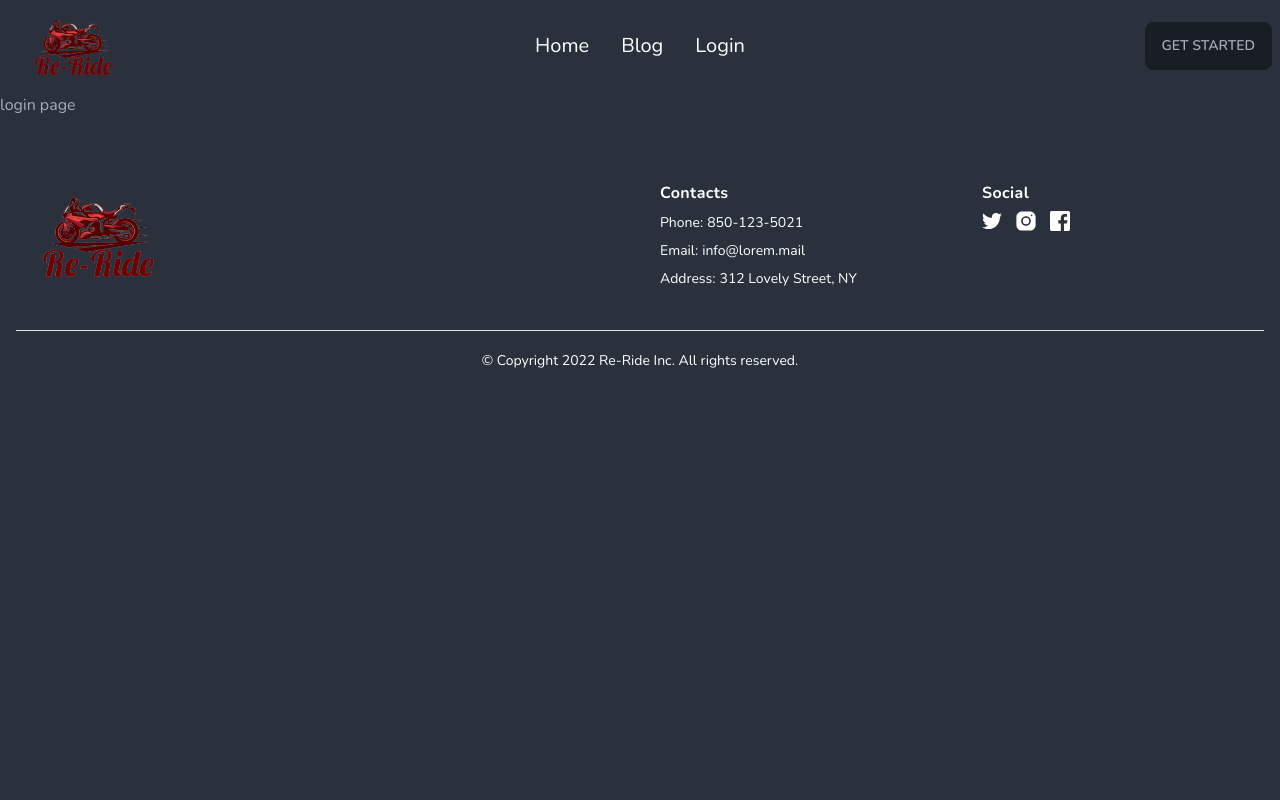
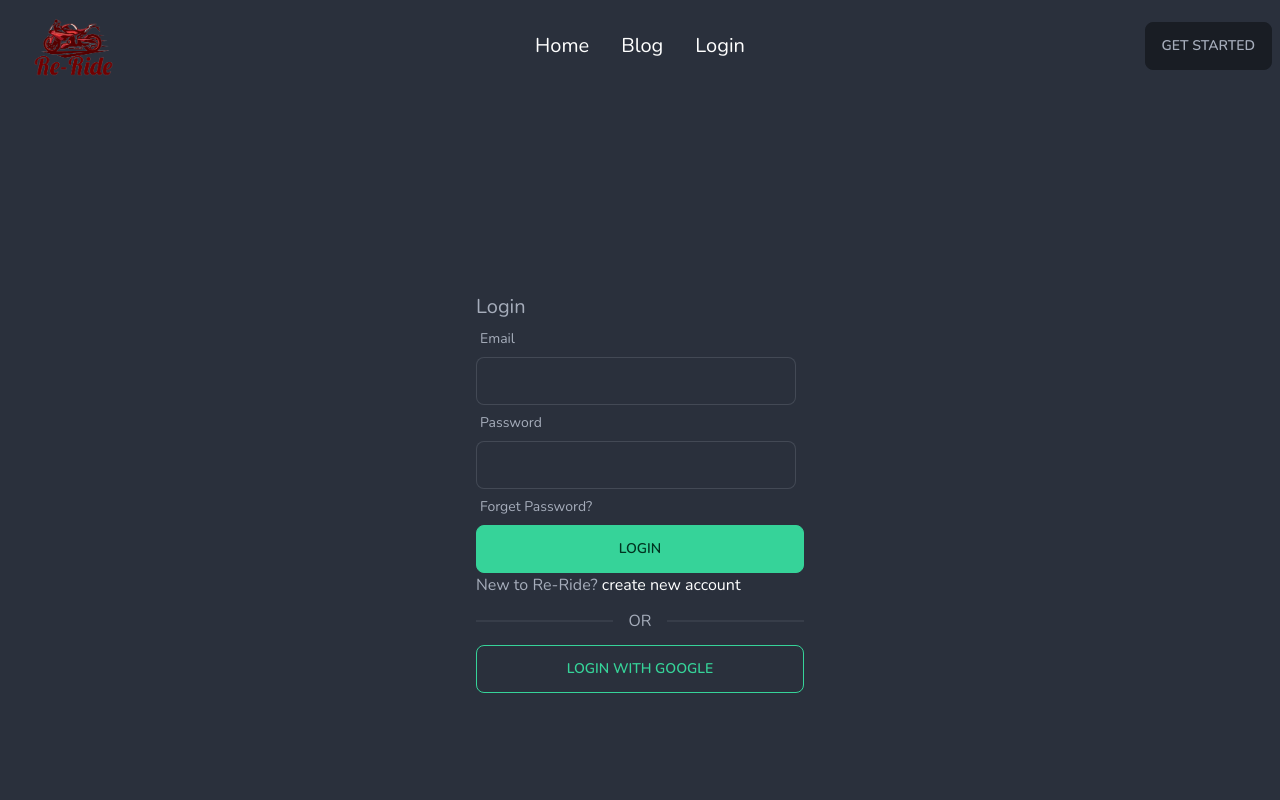
Before and after one commit to Ashiq121914/ReRide, a React (Create React App) app: page /login in a window 1280 px wide. Shown: the top 800 px of the page. Built offline with nearby package versions, Linux system fonts and the light colour scheme; no server answers.

Commit message:
login section done

```diff
--- a/src/Pages/Login/Login.js
+++ b/src/Pages/Login/Login.js
@@ -1,7 +1,103 @@
-import React from "react";
+import React, { useContext, useState } from "react";
+import { useForm } from "react-hook-form";
+import toast from "react-hot-toast";
+import { Link, useLocation, useNavigate } from "react-router-dom";
+import { AuthContext } from "../../contexts/AuthProvider/AuthProvider";
 
 const Login = () => {
-  return <div>login page</div>;
+  const { signIn } = useContext(AuthContext);
+
+  // for error in this page
+  const [loginError, setLoginError] = useState("");
+
+  // for redirect
+  const location = useLocation();
+  const navigate = useNavigate();
+
+  const from = location.state?.from?.pathname || "/";
+
+  const {
+    register,
+    formState: { errors },
+    handleSubmit,
+  } = useForm();
+
+  const handleLogin = (data) => {
+    setLoginError("");
+    signIn(data.email, data.password)
+      .then((result) => {
+        const user = result.user;
+        console.log(user);
+        toast.success("user login success");
+        navigate(from, { replace: true });
+      })
+      .catch((error) => setLoginError(error.message));
+  };
+
+  return (
+    <div className="h-[800px] flex justify-center items-center">
+      <div className="w-96 p-7">
+        <h2 className="text-xl">Login</h2>
+        {/* help of react hook form */}
+        <form onSubmit={handleSubmit(handleLogin)}>
+          <div className="form-control w-full max-w-xs">
+            <label className="label">
+              <span className="label-text">Email</span>
+            </label>
+            <input
+              name="email"
+              className="input input-bordered w-full max-w-xs"
+              type="email"
+              {...register("email", { required: "email is required" })}
+            />
+            {errors.email && (
+              <p className="text-error">{errors.email?.message}</p>
+            )}
+          </div>
+          <div className="form-control w-full max-w-xs">
+            <label className="label">
+              <span className="label-text">Password</span>
+            </label>
+            <input
+              name="password"
+              className="input input-bordered w-full max-w-xs"
+              type="password"
+              {...register("password", {
+                required: "please input your password",
+                minLength: {
+                  value: 6,
+                  message: "password must be 6 charecters or longer",
+                },
+              })}
+            />
+            {errors.password && (
+              <p className="text-error">{errors.password?.message}</p>
+            )}
+            <label className="label">
+              <span className="label-text">Forget Password?</span>
+            </label>
+          </div>
+
+          <input
+            className="btn btn-success w-full"
+            value="Login"
+            type="submit"
+          />
+        </form>
+        <div>{loginError && <p className="text-error">{loginError}</p>}</div>
+        <p>
+          New to Re-Ride?{" "}
+          <Link to="/signup" className="text-white">
+            create new account
+          </Link>
+        </p>
+        <div className="divider">OR</div>
+        <div className="btn btn-success btn-outline w-full">
+          Login with google
+        </div>
+      </div>
+    </div>
+  );
 };
 
 export default Login;
--- a/src/Pages/SignUp/SignUp/SignUp.js
+++ b/src/Pages/SignUp/SignUp/SignUp.js
@@ -1,6 +1,6 @@
 import React, { useContext, useState } from "react";
 import { useForm } from "react-hook-form";
-import { Link } from "react-router-dom";
+import { Link, useNavigate } from "react-router-dom";
 import { AuthContext } from "../../../contexts/AuthProvider/AuthProvider";
 import { FaGoogle } from "react-icons/fa";
 import toast from "react-hot-toast";
@@ -9,6 +9,8 @@ const SignUp = () => {
   const { createUser, updateUser } = useContext(AuthContext);
   const [signUpError, setSignUpError] = useState("");
 
+  const navigate = useNavigate();
+
   const {
     register,
     handleSubmit,
@@ -16,7 +18,8 @@ const SignUp = () => {
   } = useForm();
 
   const handleSignup = (data) => {
-    createUser(data.email, data.password).then((result) => {
+    createUser(data.email, data.password)
+      .then((result) => {
         const user = result.user;
         console.log(user);
         toast.success("user created successfully");
@@ -26,9 +29,11 @@ const SignUp = () => {
         updateUser(userInfo)
           .then(() => {
             saveUser(data.name, data.email, data.userType);
+            navigate("/");
           })
           .catch((error) => setSignUpError(error.message));
-    });
+      })
+      .catch((error) => setSignUpError(error.message));
   };
 
   // for sending the user data in the database
@@ -131,6 +136,7 @@ const SignUp = () => {
             type="submit"
           />
         </form>
+        <div>{signUpError && <p className="text-error">{signUpError}</p>}</div>
         <p>
           Already have an account?{" "}
           <Link to="/login" className="text-white underline">
```
Lines whose indentation alone changed are shown as unchanged.
